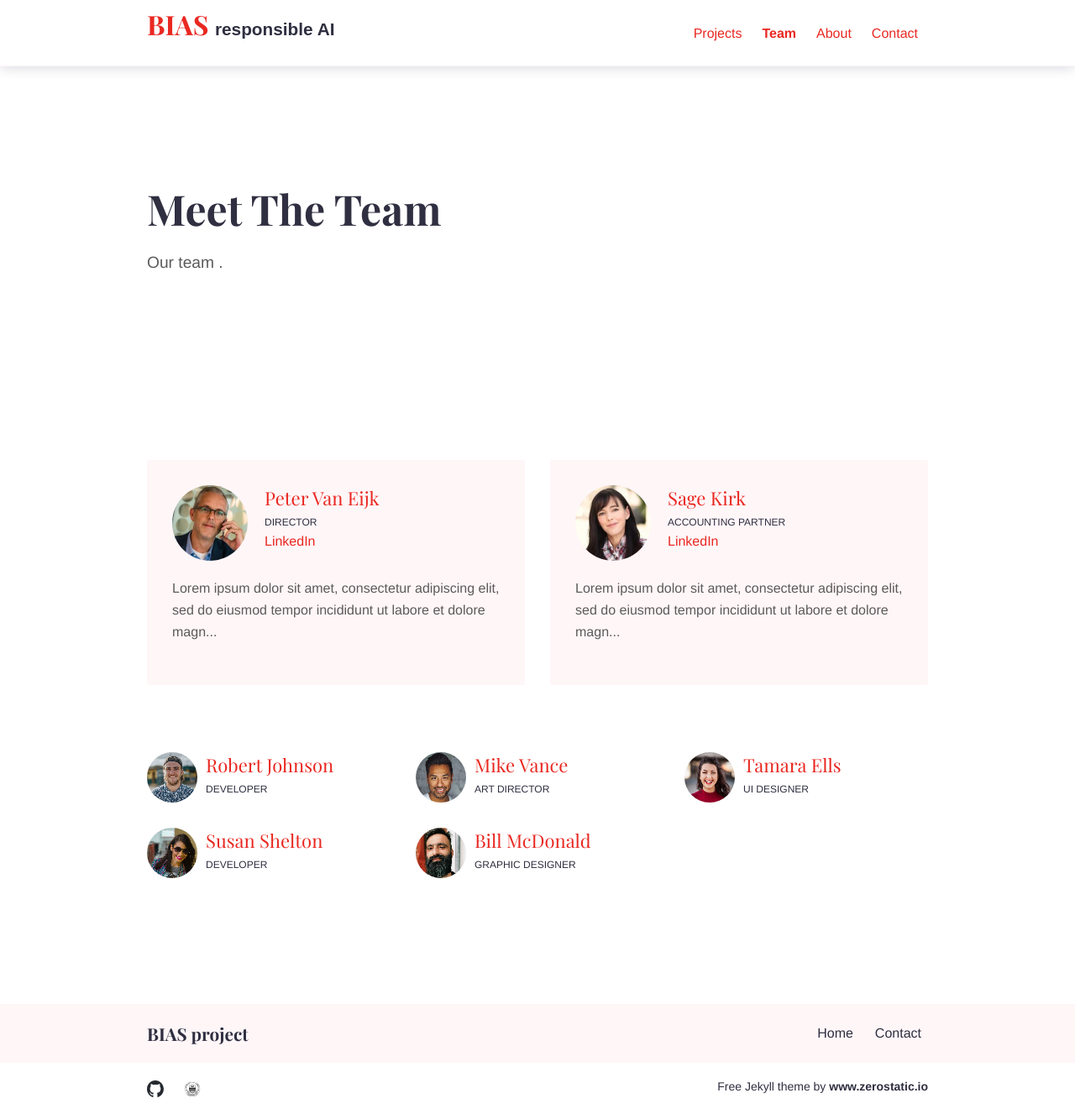
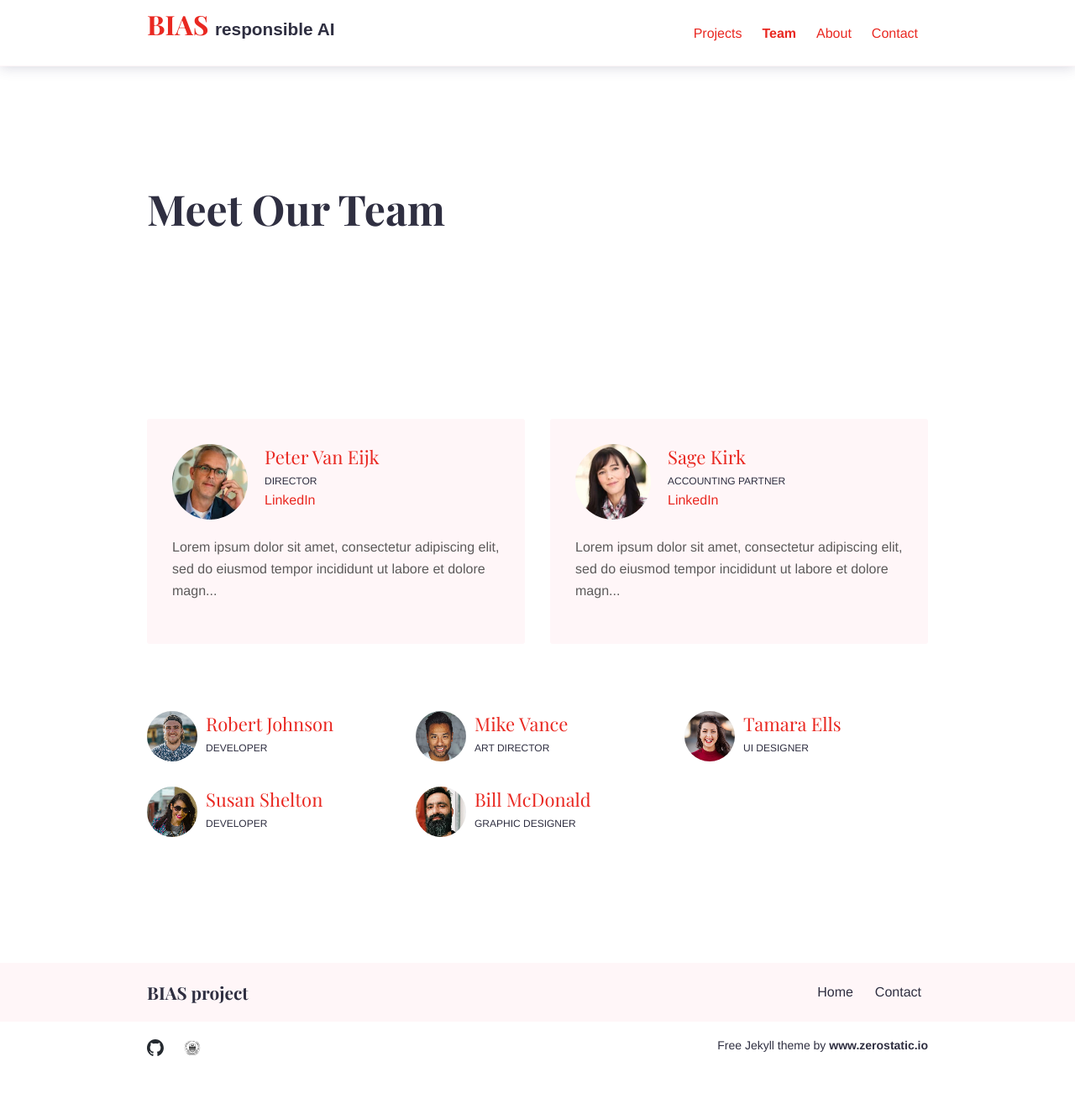
Before and after one commit to bias-ua-2023/bias-ua-2023.github.io, a Jekyll site: the page built from team.md, in a window 1280 px wide. Shown: the whole page at 84% size. Built offline with Jekyll 4.4.1, drawn with Linux system fonts in a browser that asks for light colours; after the commit the page ends 1278 px from its top, so only the background shows below that.

Commit message:
Update230822

```diff
--- a/_includes/header.html
+++ b/_includes/header.html
@@ -1,10 +1,10 @@
 <div class='header'>
   <div class="container">
     <div class="logo">
-      <a href="{{ site.baseurl| relative_url }}"> <h1 class="font-logo">BIAS <span style='color: #2f2f41; font-size: 1.3rem; font-family: sans-serif' >responsible AI</span></h1></a>
+      <a href="{{ site.baseurl }}"> <h1 class="font-logo">BIAS <span style='color: #2f2f41; font-size: 1.3rem; font-family: sans-serif' >responsible AI</span></h1></a>
     </div>
     <div class="logo-mobile">
-      <a href="{{ site.baseurl | relative_url}}"><h1 class="font-logo">BIAS <span style='color: #2f2f41; font-size: 1.3rem; font-family: sans-serif' >responsible AI</span></h1></a>
+      <a href="{{ site.baseurl }}"><h1 class="font-logo">BIAS <span style='color: #2f2f41; font-size: 1.3rem; font-family: sans-serif' >responsible AI</span></h1></a>
     </div>
     {% include main-menu.html %}
     {% include hamburger.html %}
--- a/_sass/components/_intro.scss
+++ b/_sass/components/_intro.scss
@@ -2,7 +2,7 @@
   display: flex;
   justify-content: flex-start;
   align-items: center;
-  padding-top: 30px;
+  padding-top: 50px;
   padding-bottom: 60px;
   overflow: hidden;
   @include media-breakpoint-up(md) {
--- a/team.md
+++ b/team.md
@@ -7,6 +7,4 @@ intro_image_absolute: true
 intro_image_hide_on_mobile: false
 ---
 
-# Meet The Team
-
-Our team .
+# Meet Our Team
```
Also changed, not shown: 3 other files.
